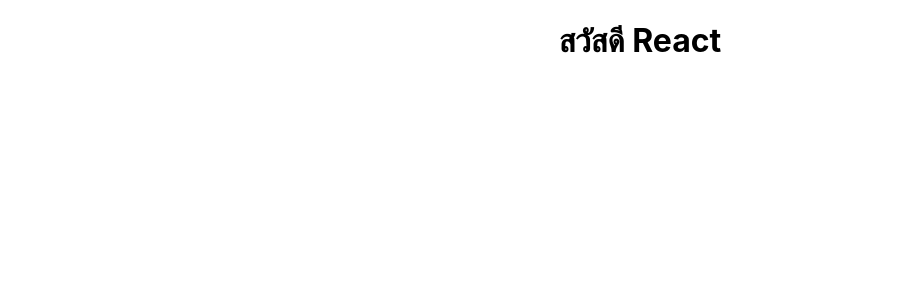
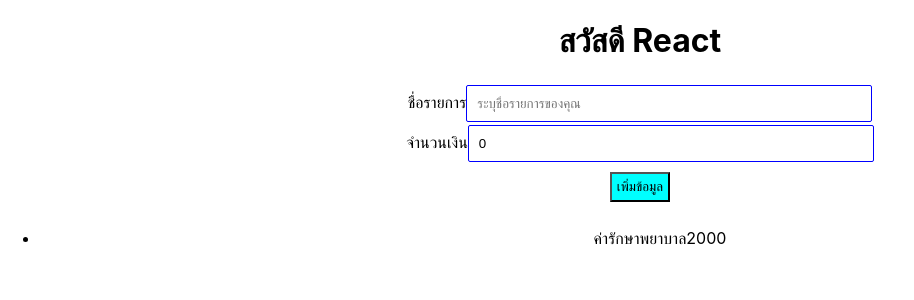
Before and after one commit to Chococrown/learning001, a React (Create React App) app: page / in a window 1280 px wide. Shown: the top 300 px of the page, without its empty margins (0-914 px from the left). Built offline with nearby package versions, Linux system fonts and the light colour scheme.

Commit message:
เพิ่ม transaction,item

```diff
--- a/package.json
+++ b/package.json
@@ -7,6 +7,7 @@
     "@testing-library/jest-dom": "^6.6.3",
     "@testing-library/react": "^16.3.0",
     "@testing-library/user-event": "^13.5.0",
+    "prop-types": "^15.8.1",
     "react": "^19.1.0",
     "react-dom": "^19.1.0",
     "react-scripts": "5.0.1",
--- a/src/App.js
+++ b/src/App.js
@@ -1,9 +1,15 @@
 import './App.css';
+
+import FormComponent from './components/formComponent';
+import Transaction from './components/transaction';
 
 function App() {
   return (
     <div className="App">
       <h1>สวัสดี React</h1>
+      <FormComponent />
+      <Transaction />
+
     </div>
   );
 }
--- /dev/null
+++ b/src/components/formComponent.js
@@ -0,0 +1,49 @@
+import { useState } from 'react'
+
+import '../styles/formComponent.css'
+
+const FormComponent = ()=>{
+
+    const [title,setTiltle] = useState('')
+    const [amount,setAmount] = useState(0)
+
+    const inputTitle = (event)=>{
+        setTiltle(event.target.value)
+    }
+
+    const inputAmout = (event)=>{
+        setAmount(event.target.value)
+    }
+
+    const saveItem =(event)=>{
+        const itemData = {
+            title:title,
+            amount:Number(amount)
+        }
+
+        console.log(itemData);
+
+        setTiltle('')
+        setAmount(0)
+    }
+
+    return(
+        <div>
+            <form onSubmit={saveItem}>
+                <div>
+                    <label>ชื่อรายการ</label>
+                    <input type="text" placeholder="ระบุชื่อรายการของคุณ" onChange={inputTitle} value={title} />
+                </div>
+                <div>
+                    <label>จำนวนเงิน</label>
+                    <input type="number" placeholder="ระบุจำนวนเงิน" onChange={inputAmout} value={amount} />
+                </div>
+                <div>
+                    <button type="submit">เพิ่มข้อมูล</button>
+                </div>
+            </form>
+        </div>
+    )
+}
+
+export default FormComponent
--- /dev/null
+++ b/src/components/item.js
@@ -0,0 +1,18 @@
+import PropTypes from "prop-types";
+
+
+const Item = (props) =>{
+
+    const {title,amount} = props
+
+    return (
+        <li>{title}<span>{amount}</span></li>
+    )
+
+    Item.prototype={
+        title:PropTypes.string.isRequired,
+        amount:PropTypes.number.isRequired
+    }
+}
+
+export default Item
--- /dev/null
+++ b/src/components/transaction.js
@@ -0,0 +1,19 @@
+import { element } from "prop-types";
+import Item from "./item";
+
+import { v4 as uuidv4 } from 'uuid';
+
+const Transaction = ()=>{
+    const data = [
+        {title:"ค่ารักษาพยาบาล",amount:2000}
+    ]
+    return (
+        <ul>
+            {data.map((element) =>{
+                return <Item {...element} key={uuidv4()} />
+            })}
+        </ul>
+    )
+}
+
+export default Transaction
--- /dev/null
+++ b/src/styles/formComponent.css
@@ -0,0 +1,17 @@
+label{
+    display: inline-block;
+    margin: 10px 0;
+}
+
+input{
+    border: 1px solid blue;
+    border-radius: 2px;
+    padding: 10px;
+    width: 30%;
+}
+
+button{
+    padding: 5px;
+    margin: 10px;
+    background-color: aqua;
+}
```
Also changed, not shown: 1 other file (tests, documents, lock files or other folders).
